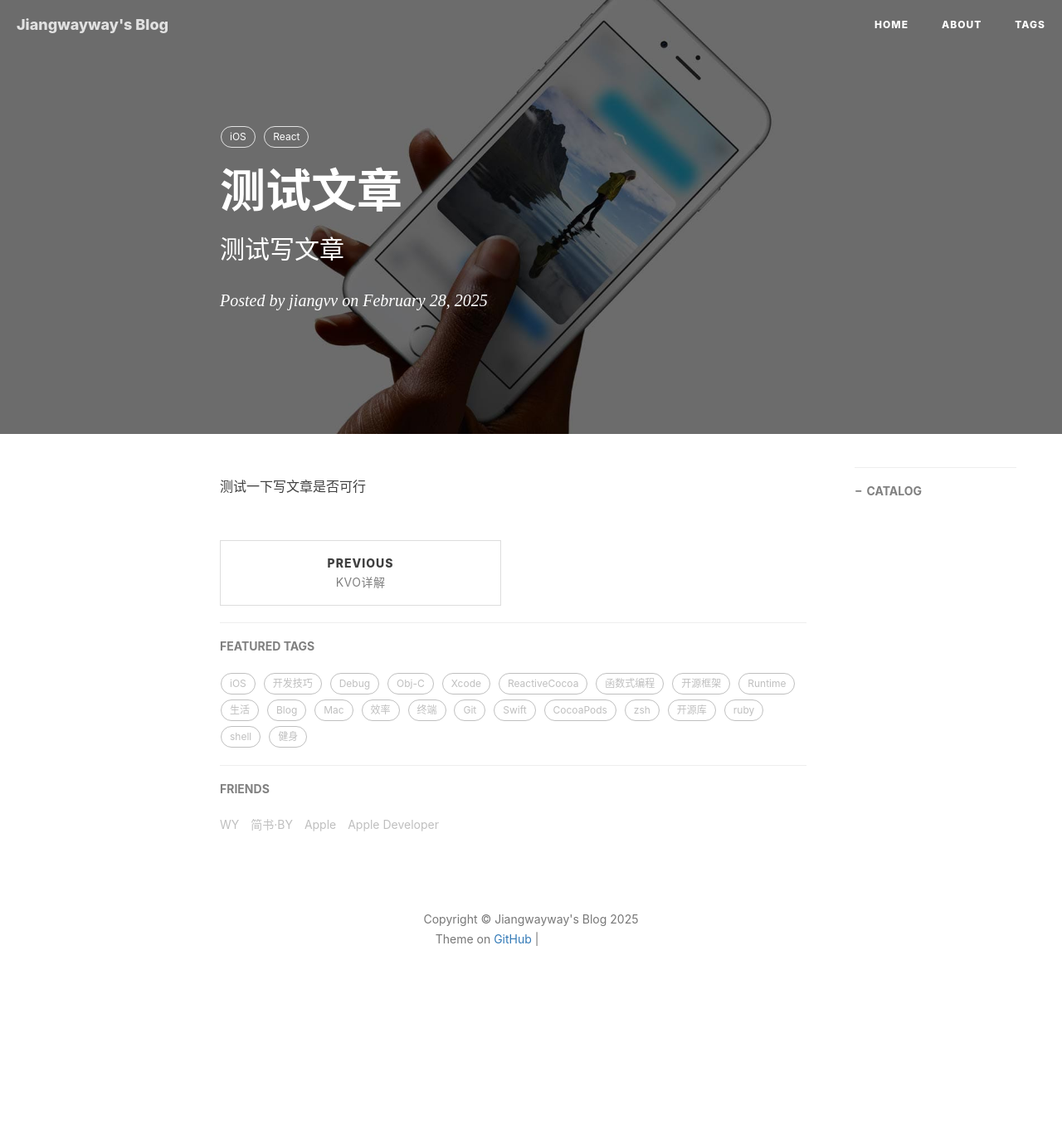
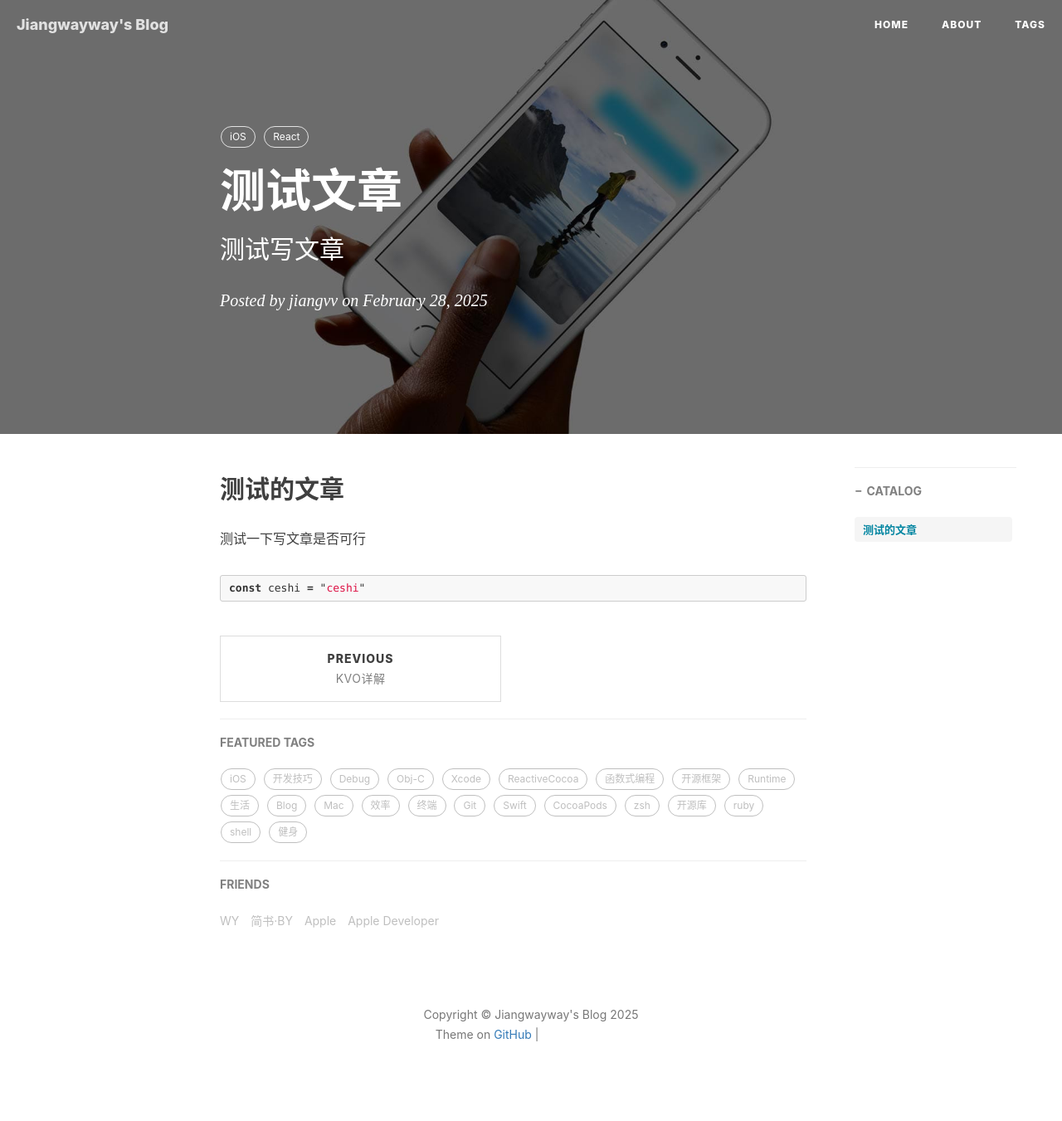
Before and after one commit to jiangwayway/jiangwayway.github.io, a Jekyll site: the page built from _posts/2025-02-28-测试文章.md, in a window 1280 px wide. Shown: the whole page at 83% size. Built offline with Jekyll 4.4.1, drawn with Linux system fonts in a browser that asks for light colours; nearby versions of some CDN libraries; comment, search, counter and statistics services are not loaded; before the commit the page ends 1236 px from its top, so only the background shows below that; grey boxes are pictures that could not be loaded.

Commit message:
测试文章

````diff
--- a/_posts/2025-02-28-测试文章.md
+++ b/_posts/2025-02-28-测试文章.md
@@ -10,4 +10,8 @@ tags:
     - iOS
     - React
 ---
+## 测试的文章
 测试一下写文章是否可行
+```js
+const ceshi = "ceshi"
+```
````
